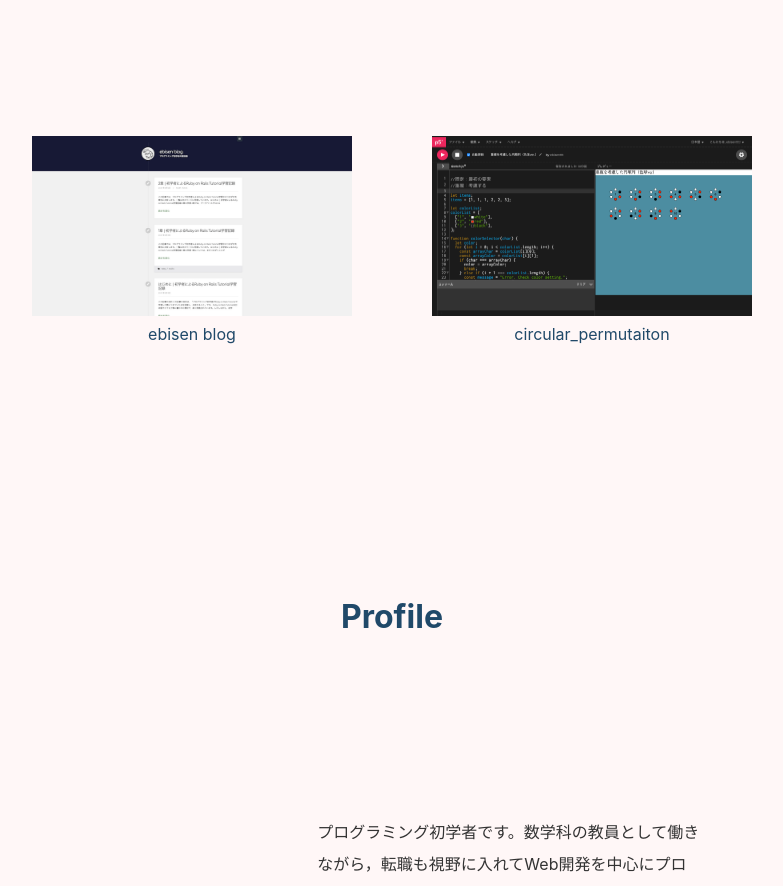
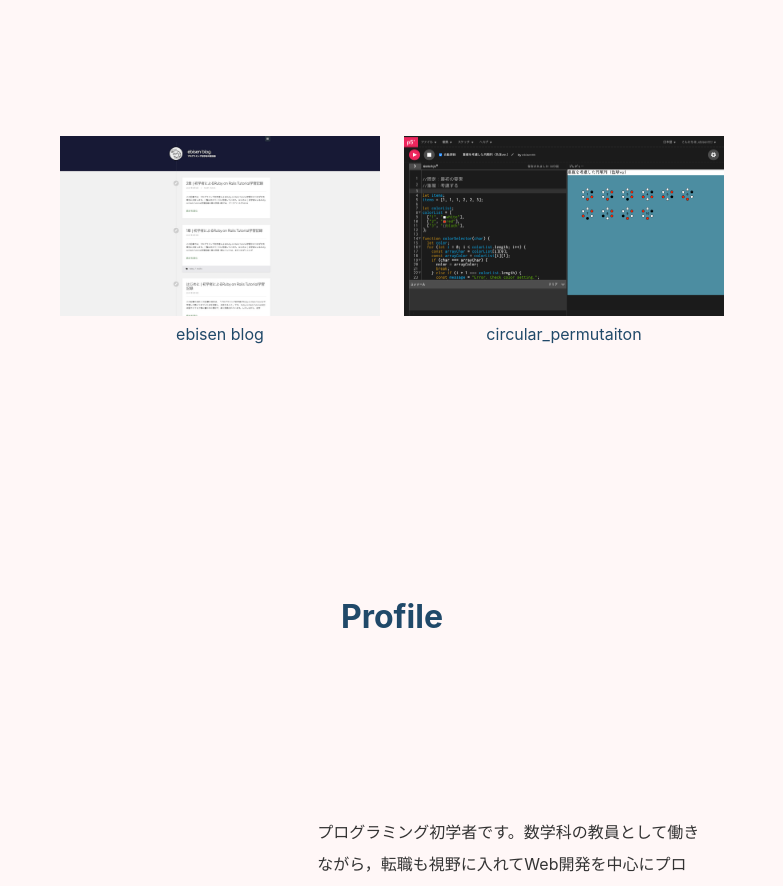
Before and after one commit to ebisenttt/portfolio_react, a React (Create React App) app: page / in a window 1280 px wide. Shown: the part 880-1766 px from the top of the page, without its empty margins (248-1031 px from the left). Built offline with nearby package versions, Linux system fonts and the light colour scheme; no server answers; what aws-amplify would draw is missing.

Commit message:
[FIX] Works style

```diff
--- a/src/App.scss
+++ b/src/App.scss
@@ -22,10 +22,11 @@
 	width: 100%;
 	margin: 24px;
 	display: flex;
-	justify-content: space-between;
+	justify-content: center;
+	gap: 24px;
+	flex-wrap: wrap;
 	.work {
 		width: 320px;
-		max-width: 50vw;
 
 		.work-img {
 			width: 100%;
```
